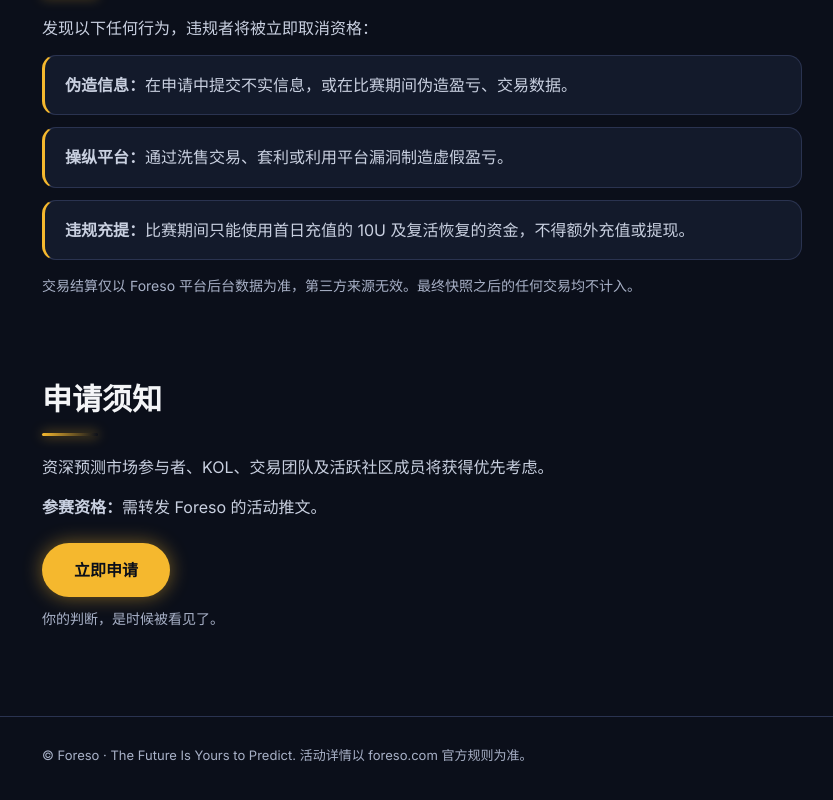
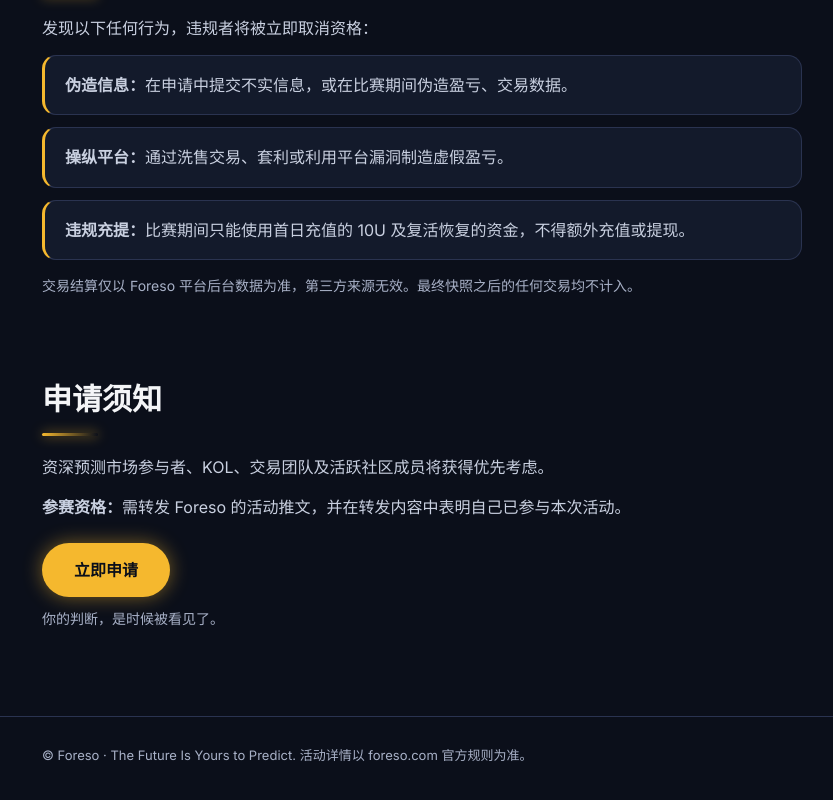
Before and after one commit to wangkingqq/gta6, a plain HTML site: page index.html in a window 1280 px wide. Shown: the part 2689-3489 px from the top of the page, without its empty margins (102-935 px from the left). Drawn offline with Linux system fonts and the light colour scheme.

Commit message:
Add files via upload

```diff
--- a/index.html
+++ b/index.html
@@ -117,7 +117,7 @@ h2::after{content:"";display:block;width:56px;height:3px;margin-top:8px;border-r
 
 <section id="apply"><h2><span class="zh">申请须知</span><span class="en">Apply</span></h2>
 <p><span class="zh">资深预测市场参与者、KOL、交易团队及活跃社区成员将获得优先考虑。</span><span class="en">Experienced prediction-market players, KOLs, trading teams and active community members get priority.</span></p>
-<p><span class="zh"><b>参赛资格：</b>需转发 Foreso 的活动推文。</span><span class="en"><b>Eligibility:</b> you must repost the official campaign tweet.</span></p>
+<p><span class="zh"><b>参赛资格：</b>需转发 Foreso 的活动推文，并在转发内容中表明自己已参与本次活动。</span><span class="en"><b>Eligibility:</b> repost Foreso’s campaign tweet and state in your repost that you are taking part in the challenge.</span></p>
 
 <p style="margin:22px 0 0"><a class="btn" href="https://forms.gle/49VcMBAEUxuYXYKn7" target="_blank" rel="noopener noreferrer"><span class="zh">立即申请</span><span class="en">Apply now</span></a></p>
 <p class="note" style="margin-top:10px"><span class="zh">你的判断，是时候被看见了。</span><span class="en">Your judgment deserves to be seen.</span></p></section>
```
